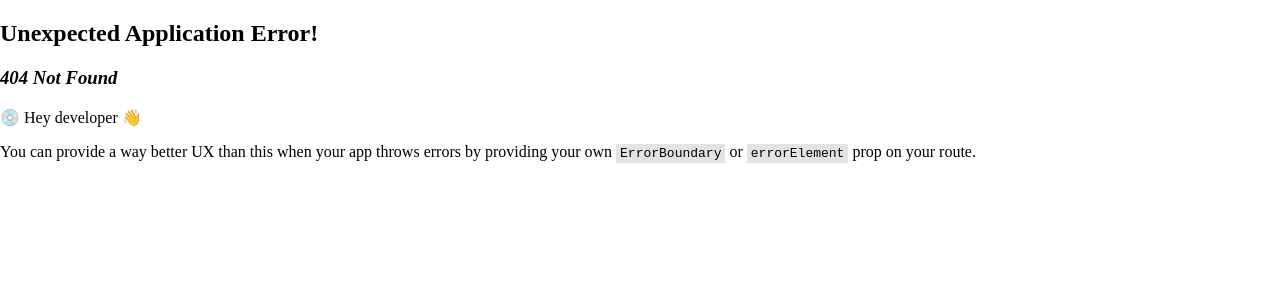
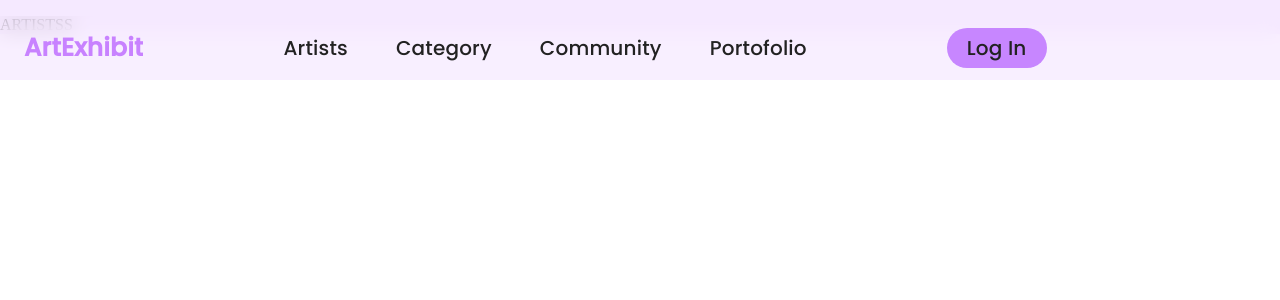
Before and after one commit to Frajdi/art-exhibit-front-end, a React (Vite) app in the folder art-exhibit/: page /artists in a window 1280 px wide. Before the commit this address had no page. Shown: the top 300 px of the page. Built offline with nearby package versions, Linux system fonts and the light colour scheme.

Commit message:
started animationg routes

```diff
--- a/art-exhibit/src/App.jsx
+++ b/art-exhibit/src/App.jsx
@@ -1,4 +1,31 @@
+import {
+  BrowserRouter as Router,
+  Route,
+  Routes,
+  useLocation,
+} from "react-router-dom";
+import LandingPage from "./containers/LandingPage";
+import ArtistsPage from "./containers/ArtistsPage";
+import { AnimatePresence } from "framer-motion";
 
-const  App = () =><></>
+const AnimatedRoutes = () => {
+  const location = useLocation();
+  return (
+    <AnimatePresence mode="wait" initial={false}>
+      <Routes location={location} key={location.pathname}>
+        <Route path="/" element={<LandingPage />} />
+        <Route path="/artists" element={<ArtistsPage />} />
+      </Routes>
+    </AnimatePresence>
+  );
+};
 
-export default App
+const App = () => {
+  return (
+    <Router>
+      <AnimatedRoutes />
+    </Router>
+  );
+};
+
+export default App;
--- a/art-exhibit/src/comonents/landingPage/AppBar.jsx
+++ b/art-exhibit/src/comonents/landingPage/AppBar.jsx
@@ -1,4 +1,5 @@
 import React, { useEffect, useState } from "react";
+import { Link } from "react-router-dom";
 import Toolbar from "@mui/material/Toolbar";
 import Typography from "@mui/material/Typography";
 import Button from "@mui/material/Button";
@@ -143,19 +144,21 @@ const AppBarMenu = () => {
               animate={contentControls}
               transition={{ duration: 0.5 }}
             >
+            <Link style={{textDecoration: 'none'}} to={'/'}>
               <Typography
                 variant="h6"
                 noWrap
-                component="a"
-                href="/"
                 sx={logoTitleStyles}
               >
                 ArtExhibit
               </Typography>
+              </Link>
               <Stack direction={"row"} spacing={6}>
-                <Typography component="a" href="/" sx={menuOptionsStyles}>
+              <Link to={'/artists'} style={{textDecoration: 'none'}}>
+                <Typography  sx={menuOptionsStyles}>
                   Artists
                 </Typography>
+                </Link>
                 <Typography component="a" href="/" sx={menuOptionsStyles}>
                   Category
                 </Typography>
--- /dev/null
+++ b/art-exhibit/src/containers/ArtistsPage.jsx
@@ -0,0 +1,37 @@
+import React from "react";
+import AppBarMenu from "../comonents/landingPage/AppBar";
+import Grid from "@mui/material/Grid";
+
+import { motion } from "framer-motion";
+const ArtistsPage = () => {
+  return (
+    <motion.div
+    style={{height: '100vh', width: '100vw'}}
+      initial={{
+        opacity: 0,
+        clipPath: "polygon(50% 0, 50% 0, 50% 100%, 50% 100%)",
+      }}
+      animate={{
+        opacity: 1,
+        clipPath: "polygon(100% 0, 0 0, 0 100%, 100% 100%)",
+      }}
+      exit={{
+        clipPath: "polygon(50% 0, 50% 0, 50% 100%, 50% 100%)",
+        // opacity: 0
+      }}
+      transition={{ duration: 2 }}
+    >
+      <Grid container sx={{ backgroundColor: "#F5E9FF" }}>
+        <Grid item xs={12}>
+          <AppBarMenu />
+        </Grid>
+        <Grid item xs={12}>
+        <div>ARTISTSS</div>
+        </Grid>
+
+      </Grid>
+    </motion.div>
+  );
+};
+
+export default ArtistsPage;
--- a/art-exhibit/src/containers/LandingPage.jsx
+++ b/art-exhibit/src/containers/LandingPage.jsx
@@ -11,7 +11,7 @@ import StartTodaySection from "../comonents/landingPage/StartTodaySection";
 import Footer from "../comonents/landingPage/Footer";
 import TextAnimation from "../animationUtils/TextAnimation";
 import Stack from "@mui/material/Stack";
-
+import { motion } from "framer-motion";
 const LandingPage = () => {
   const signitureStyles = {
     textDecoration: "none",
@@ -29,6 +29,21 @@ const LandingPage = () => {
   };
 
   return (
+    <motion.div
+      initial={{
+        opacity: 0,
+        clipPath: "polygon(50% 0, 50% 0, 50% 100%, 50% 100%)",
+      }}
+      animate={{
+        opacity: 1,
+        clipPath: "polygon(100% 0, 0 0, 0 100%, 100% 100%)",
+      }}
+      exit={{
+        clipPath: "polygon(50% 0, 50% 0, 50% 100%, 50% 100%)",
+        // opacity: 0
+      }}
+      transition={{ duration: 2 }}
+    >
       <Grid container sx={{ backgroundColor: "#F5E9FF" }}>
         <Grid item xs={12}>
           <AppBarMenu />
@@ -85,14 +100,11 @@ const LandingPage = () => {
           padding={"3rem 8rem 4rem 8rem"}
           sx={{ backgroundColor: "#f5e9ff" }}
         >
-      <Stack alignItems={'center'}>
-      <TextAnimation color={'#c786ff'}>
+          <Stack alignItems={"center"}>
+            <TextAnimation color={"#c786ff"}>
               <Typography style={signitureStyles}>
                 Created by{" "}
-          <Typography
-            component="span"
-            style={signitureNameStyles}
-          >
+                <Typography component="span" style={signitureNameStyles}>
                   Denisa
                 </Typography>{" "}
                 | All Right Reserved!
@@ -101,6 +113,7 @@ const LandingPage = () => {
           </Stack>
         </Grid>
       </Grid>
+    </motion.div>
   );
 };
 
--- a/art-exhibit/src/main.jsx
+++ b/art-exhibit/src/main.jsx
@@ -1,11 +1,10 @@
 import React from 'react'
 import ReactDOM from 'react-dom/client'
 import App from './App.jsx'
-import withRoutes from './state/withRoutes.jsx'
 import { withContext } from './state/AppContext.jsx'
 
-const RoutedApp = withRoutes(App)
-const ContextedApp = withContext(RoutedApp)
+const ContextedApp = withContext(App)
+
 
 ReactDOM.createRoot(document.getElementById('root')).render(
   <React.StrictMode>
--- a/art-exhibit/src/state/withRoutes.jsx
+++ b/art-exhibit/src/state/withRoutes.jsx
@@ -1,18 +1,44 @@
 import { createBrowserRouter, RouterProvider } from "react-router-dom";
+import { AnimatePresence, motion } from "framer-motion";
 import LandingPage from "../containers/LandingPage";
+import ArtistsPage from "../containers/ArtistsPage";
 
 const withRoutes = (App) => (props) => {
   const routes = createBrowserRouter([
     {
       path: "/",
-      element: <LandingPage />
-    }
+      element: (
+        <motion.div
+          initial={{ opacity: 0 }}
+          animate={{ opacity: 1 }}
+          exit={{ opacity: 0 }}
+        >
+          <LandingPage />
+        </motion.div>
+      ),
+    },
+    {
+      path: "/artists",
+      element: (
+        <motion.div
+          initial={{ opacity: 0 }}
+          animate={{ opacity: 1 }}
+          exit={{ opacity: 0 }}
+        >
+          <ArtistsPage />
+        </motion.div>
+      ),
+    },
   ]);
 
+  console.log(routes)
+
   return (
-    <RouterProvider router={routes}>
-      <App {...props}  />
-    </RouterProvider>
+    <AnimatePresence>
+      <RouterProvider router={routes}>
+        <App {...props} />
+      </RouterProvider>
+    </AnimatePresence>
   );
 };
 
```
Also changed, not shown: 1 other file (tests, documents, lock files or other folders). Lines whose indentation alone changed are shown as unchanged.
